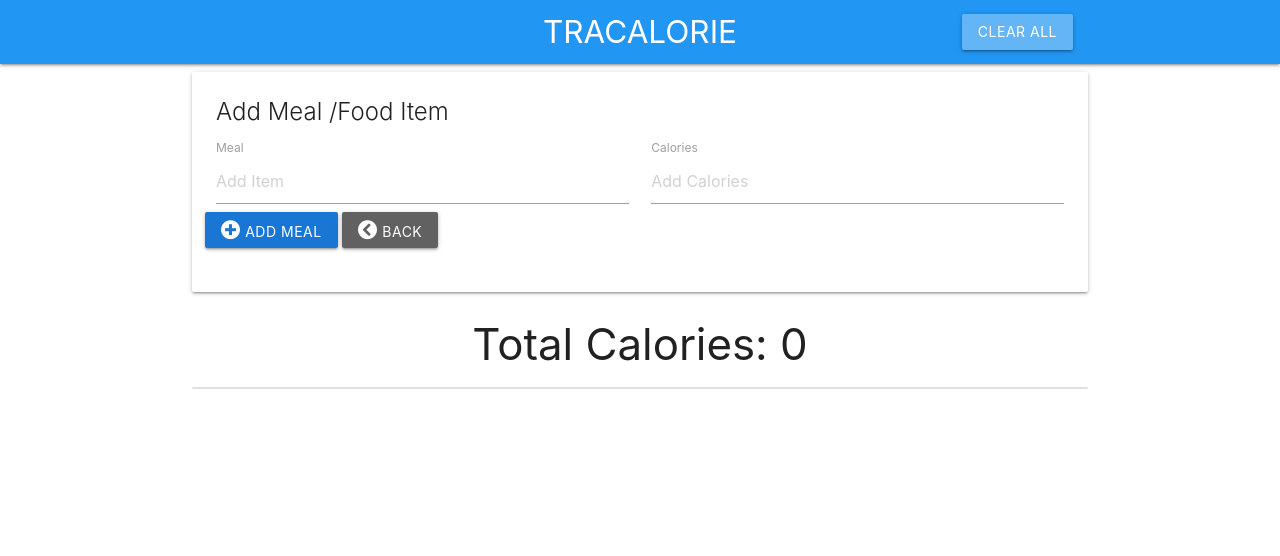
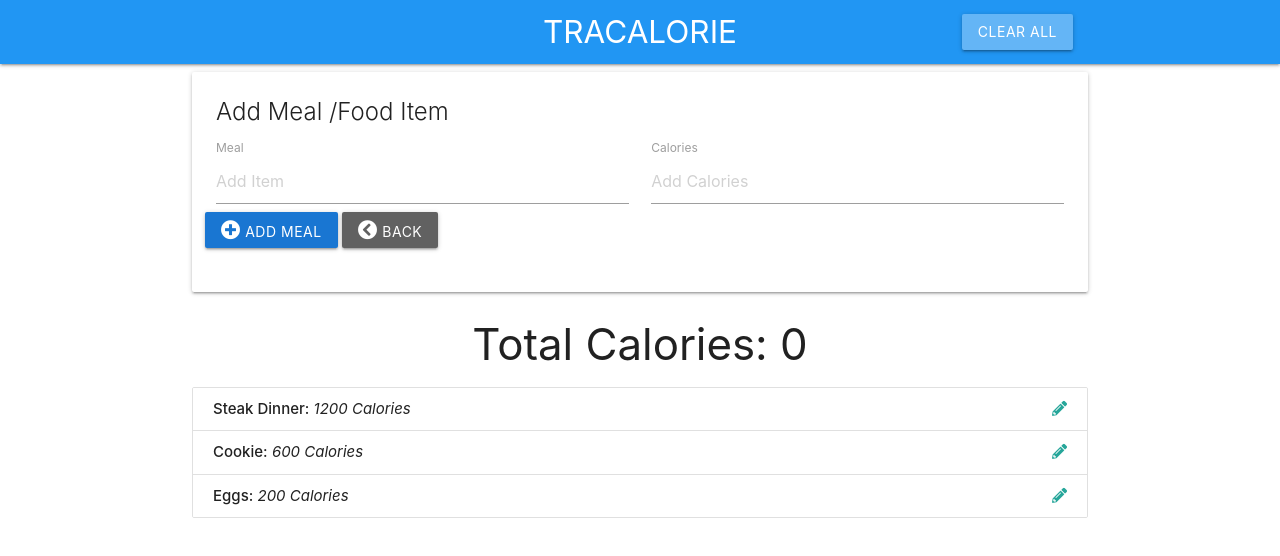
Before and after one commit to isurojit/tracalorie, a plain HTML site: page index.html in a window 1280 px wide. Drawn offline with nearby package versions, Linux system fonts and the light colour scheme.

Commit message:
Get and Populated items in the UI

```diff
--- a/app.js
+++ b/app.js
@@ -23,6 +23,9 @@ const ItemCtrl = (function() {
 
     //Public Method
     return{
+        getItems: function(){
+            return data.items
+        },
         logData: function(){
             return data;
         }
@@ -33,10 +36,25 @@ const ItemCtrl = (function() {
 
 //UI Controller
 const UICtrl = (function() {
-
+    const UISelectors ={
+        itemList: '#item-list'
+    }
     //Public Method
     return{
+        populateItemList :function(items){
+            let outputHTML = '';
+            items.forEach(item => {
+                outputHTML += `<li class="collection-item" id="item-${item.id}">
+                <strong>${item.name}:</strong> <em>${item.calories} Calories</em>
+                    <a href="#" class="secondary-content">
+                        <i class="edit-item fa fa-pencil-alt"></i>
+                    </a>
+                </li>`;
+            });
 
+            //Insert List Into UI
+            document.querySelector(UISelectors.itemList).innerHTML = outputHTML;
+        }
     }
 })();
 
@@ -48,7 +66,11 @@ const App = (function(ItemCtrl, UICtrl) {
     //Public Methods
     return{
         init: function(){
-            console.log('Initilizing App..');
+            //fetch Items From Data Structure
+            const items = ItemCtrl.getItems();
+
+            //Populate List With Items
+            UICtrl.populateItemList(items);
         }
     }
 })(ItemCtrl, UICtrl);
```
Also changed, not shown: index.html (+3 -3 lines).
